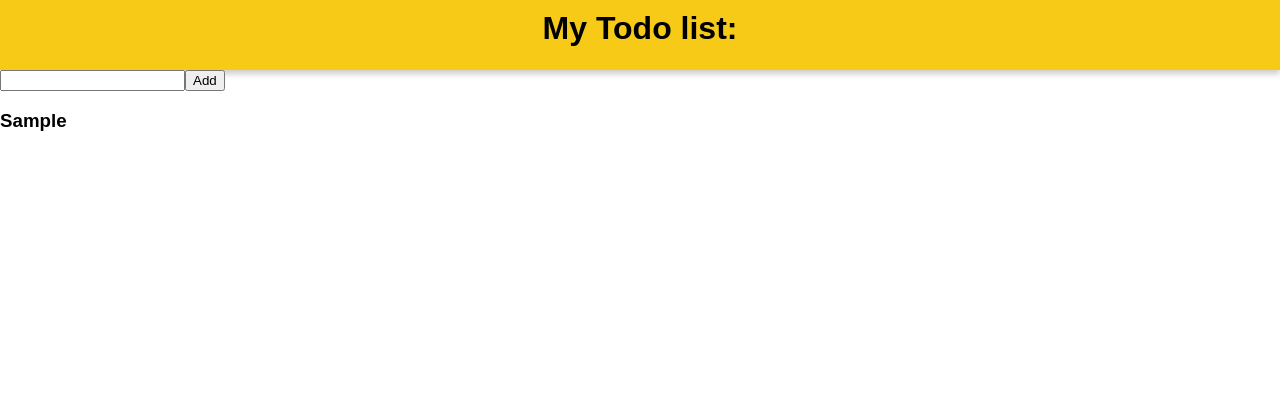
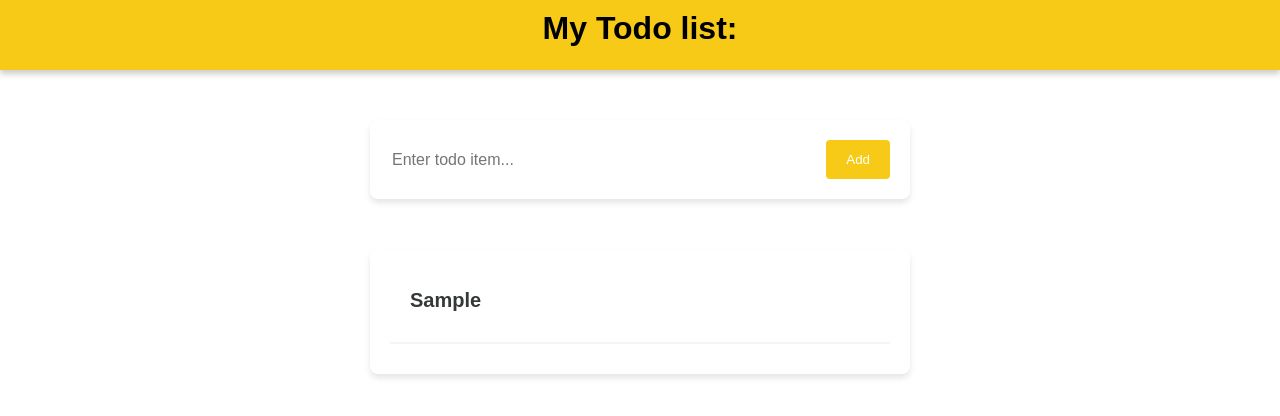
Before and after one commit to igorberaldomo/todoapp, a React (Vite) app: page / in a window 1280 px wide. Both pictures are taken after typing "Sample" into the empty fields and a click on the button "Add". Shown: the top 416 px of the page. Built offline with nearby package versions, Linux system fonts and the light colour scheme.

Commit message:
Components Form and List + Css styles

```diff
--- /dev/null
+++ b/src/components/Form.jsx
@@ -0,0 +1,18 @@
+import { useState } from "react";
+import styles from "../css/Form.module.css"
+export default function Form({todos,setTodos}){
+    const [todo, setTodo] = useState("");
+    function handleSubmit(e) {
+        e.preventDefault();
+        setTodos([...todos, todo]);
+        setTodo("")
+    }
+    return(
+        <form className = {styles.todoform} onSubmit={handleSubmit}>
+               <div className={styles.container}>
+                    <input className = {styles.moderninput} onChange={(e) => setTodo(e.target.value)} type="text" value={todo} placeholder="Enter todo item..." />
+                    <button className={styles.modernbutton} type="submit">Add</button>
+                </div>
+            </form>
+    )
+}
--- a/src/components/Todo.jsx
+++ b/src/components/Todo.jsx
@@ -1,22 +1,12 @@
 import { useState } from "react"
-import TodoItem from "./TodoItem";
+import Form from "./Form";
+import TodoList from "./TodoList";
 
 export default function Todo() {
-    const [todo, setTodo] = useState("");
     const [todos, setTodos] = useState([]);
-    function handleSubmit(e) {
-        e.preventDefault();
-        setTodos([...todos, todo]);
-        setTodo("")
-    }
     return (
         <div>
-            <form onSubmit={handleSubmit}>
-                <input onChange={(e) => setTodo(e.target.value)} type="text" value={todo} />
-                <button type="submit">Add</button>
-            </form>
-            {todos.map((item) => (
-                <TodoItem key={item} item={item} />
-            ))}
+            <Form todos ={todos} setTodos= {setTodos}/>
+            <TodoList todos = {todos}/>
         </div>)
 }
--- a/src/components/TodoItem.jsx
+++ b/src/components/TodoItem.jsx
@@ -1,5 +1,9 @@
+import styles from "../css/TodoItem.module.css"
 export default function TodoItem({item}){
     return(
-        <h3>{item}</h3>
+        <div className={styles.item}>
+            <div className={styles.itemname}>{item}</div>
+            <hr className={styles.line}/>
+        </div>
     )
 }
--- /dev/null
+++ b/src/components/TodoList.jsx
@@ -0,0 +1,10 @@
+import TodoItem from "./TodoItem";
+import styles from "../css/TodoList.module.css"
+export default function TodoList({todos}){
+    return(
+    <div className={styles.list}>
+   {todos.map((item) => (
+                <TodoItem key={item} item={item} />
+            ))}
+    </div>)
+}
--- /dev/null
+++ b/src/css/Form.module.css
@@ -0,0 +1,31 @@
+.todoform{
+    background-color: white;
+    border-radius: 8px;
+    padding: 20px;
+    width:500px;
+    margin: 0 auto;
+    margin-top: 50px;
+    box-shadow: 0 4px 6px rgba(0,0,0,0.1);
+}
+.moderninput{
+    display: block;
+    width: 100%;
+    border: none;
+    color: black;
+    font-size: 16px;
+}
+.moderninput:focus{
+    outline: none;
+}
+.modernbutton{
+    display: inline-block;
+    border: none;
+    border-radius: 4px;
+    background-color: #f7ca18;
+    color: #ffffff;
+    padding: 12px 20px;
+    cursor: pointer;
+}
+.container{
+    display: flex;
+}
--- /dev/null
+++ b/src/css/TodoItem.module.css
@@ -0,0 +1,13 @@
+.item{
+    width: 500px;
+    color:#353935;
+    font-size: 20px;
+    margin: 0 auto;
+}
+.itemname{
+    font-weight: Bold;
+    padding: 20px;
+}
+.line{
+    border: 1px solid #f4f4f4;
+}
--- /dev/null
+++ b/src/css/TodoList.module.css
@@ -0,0 +1,10 @@
+.list{
+    background-color: white;
+    border-radius: 8px;
+    box-shadow: 0 4px 6px rgba(0, 0, 0,0.1);
+    width: 500px;
+    margin:0 auto;
+    padding: 20px;
+    margin-top: 50px;
+
+}
```
